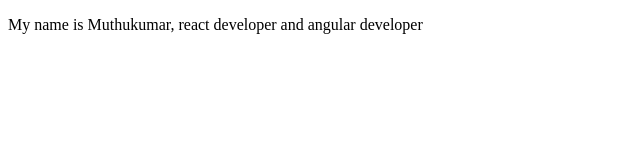
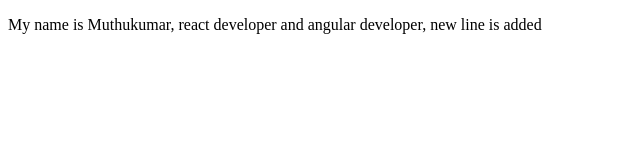
Before and after one commit to rammuthukumar1512/gitpr, a plain HTML site: page index.html in a window 1280 px wide. Shown: the whole page, without its empty margins (0-640 px from the left). Drawn offline with Linux system fonts and the light colour scheme.

Commit message:
second commit

```diff
--- a/index.html
+++ b/index.html
@@ -6,6 +6,6 @@
     <title>Document</title>
 </head>
 <body>
-    <p>My name is Muthukumar, react developer and angular developer</p>
+    <p>My name is Muthukumar, react developer and angular developer, new line is added</p>
 </body>
 </html>
```
